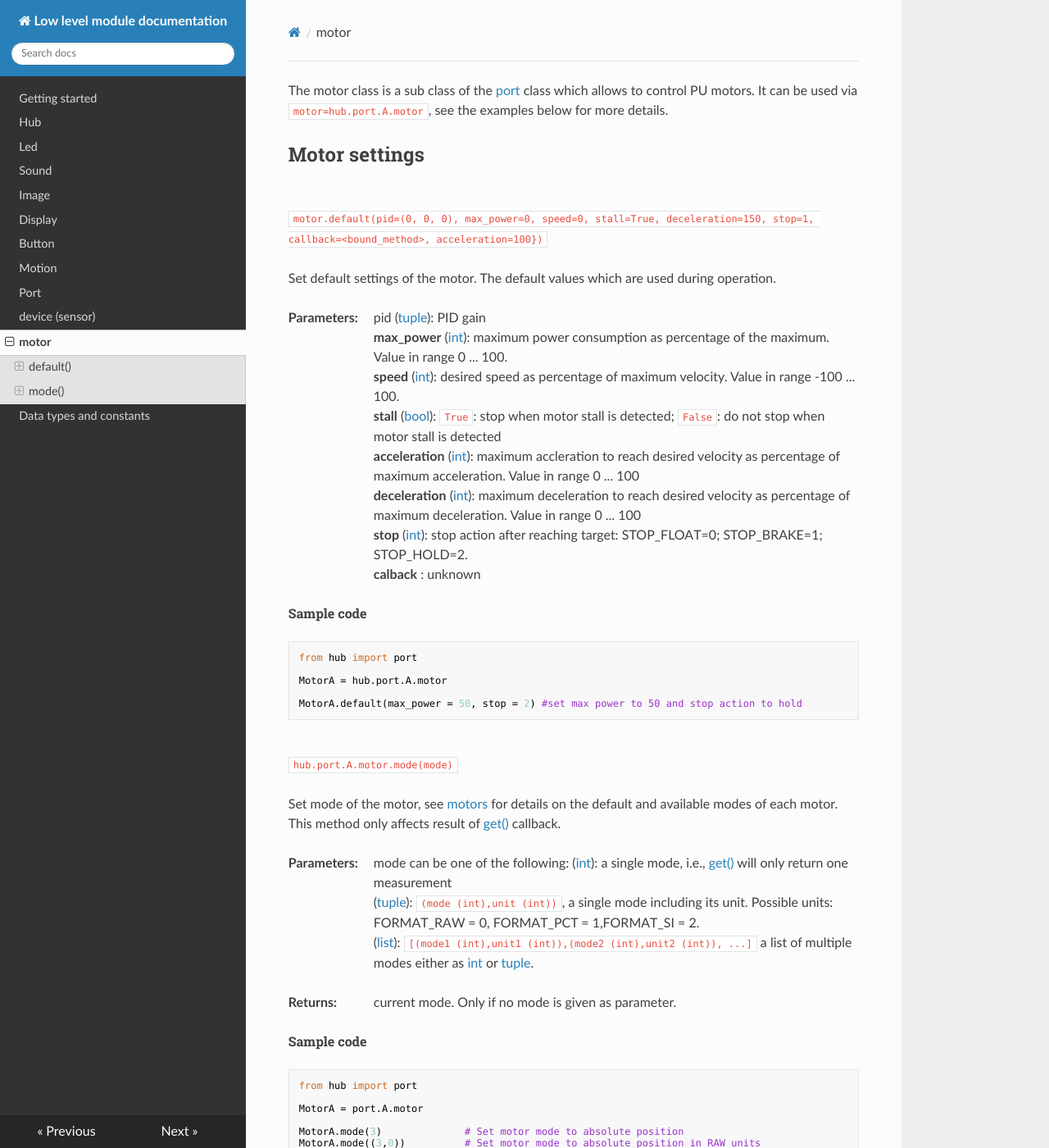
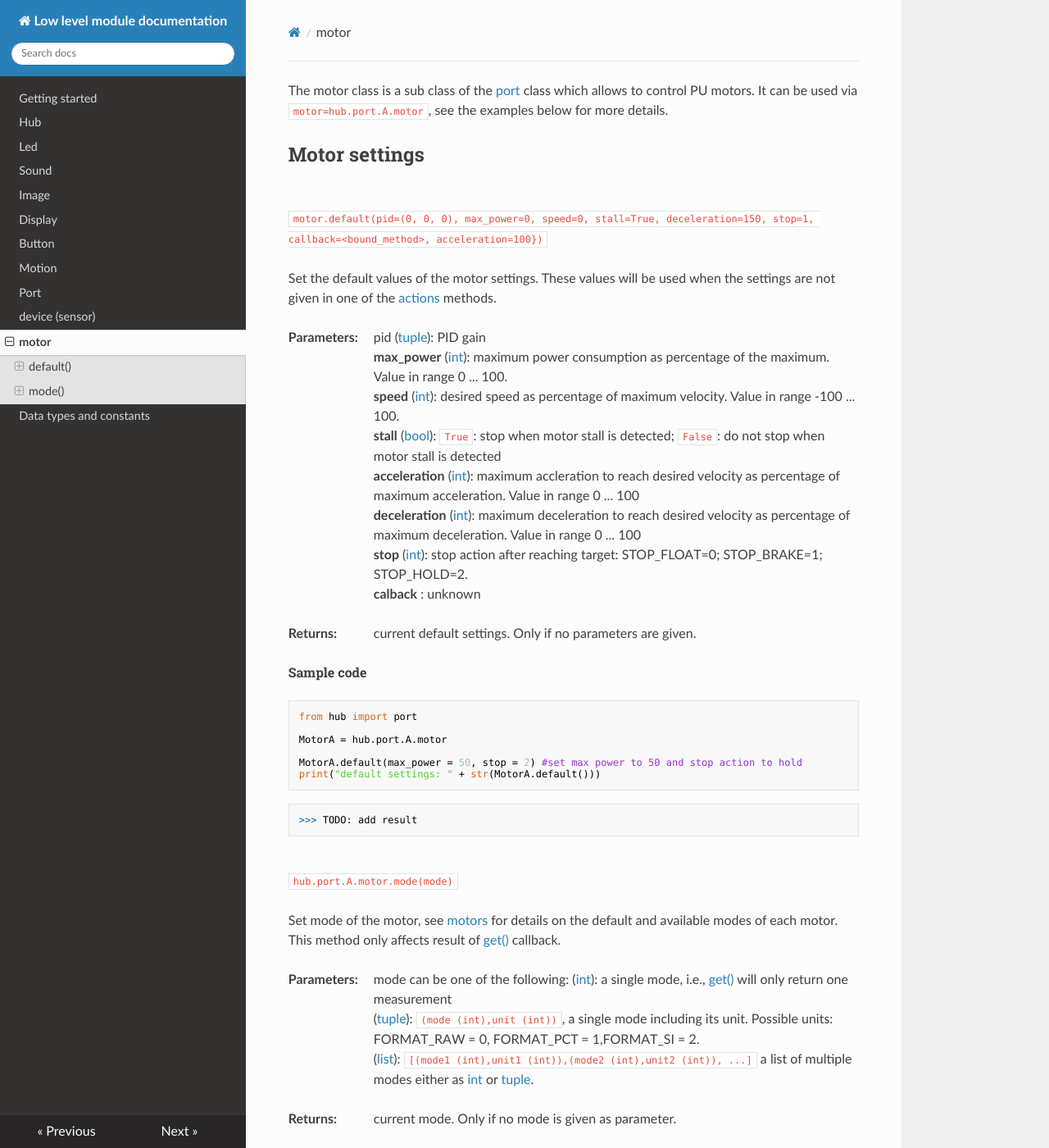
Before and after one commit to NStrijbosch/hub-module-notes, an MkDocs documentation site: the page built from docs/motors.md, in a window 1280 px wide and 1400 px high. Shown: the whole window at 82% size. Built offline with MkDocs 1.6.1, drawn with Linux system fonts in a browser that asks for light colours; nearby versions of some CDN libraries.

Commit message:
Update motors.md

````diff
--- a/docs/motors.md
+++ b/docs/motors.md
@@ -6,7 +6,7 @@ The motor class is a sub class of the [port](port.md) class which allows to cont
 
 `motor.default(pid=(0, 0, 0), max_power=0, speed=0, stall=True, deceleration=150, stop=1, callback=<bound_method>, acceleration=100})`
 
-Set default settings of the motor. The default values which are used during operation.
+Set the default values of the motor settings. These values will be used when the settings are not given in one of the [actions](#actions) methods.
 
 __Parameters:__
 
@@ -19,6 +19,10 @@ __Parameters:__
 *  __stop__ ([int](data_types.md#int)): stop action after reaching target: STOP_FLOAT=0; STOP_BRAKE=1; STOP_HOLD=2.
 *  __calback__ : unknown
 
+__Returns:__
+
+*  current default settings. Only if no parameters are given.
+
 ### Sample code
 
 ``` python
@@ -27,6 +31,11 @@ from hub import port
 MotorA = hub.port.A.motor
 
 MotorA.default(max_power = 50, stop = 2) #set max power to 50 and stop action to hold
+print("default settings: " + str(MotorA.default()))
+```
+
+``` python
+>>> TODO: add result
 ```
 
 ## mode()
````
